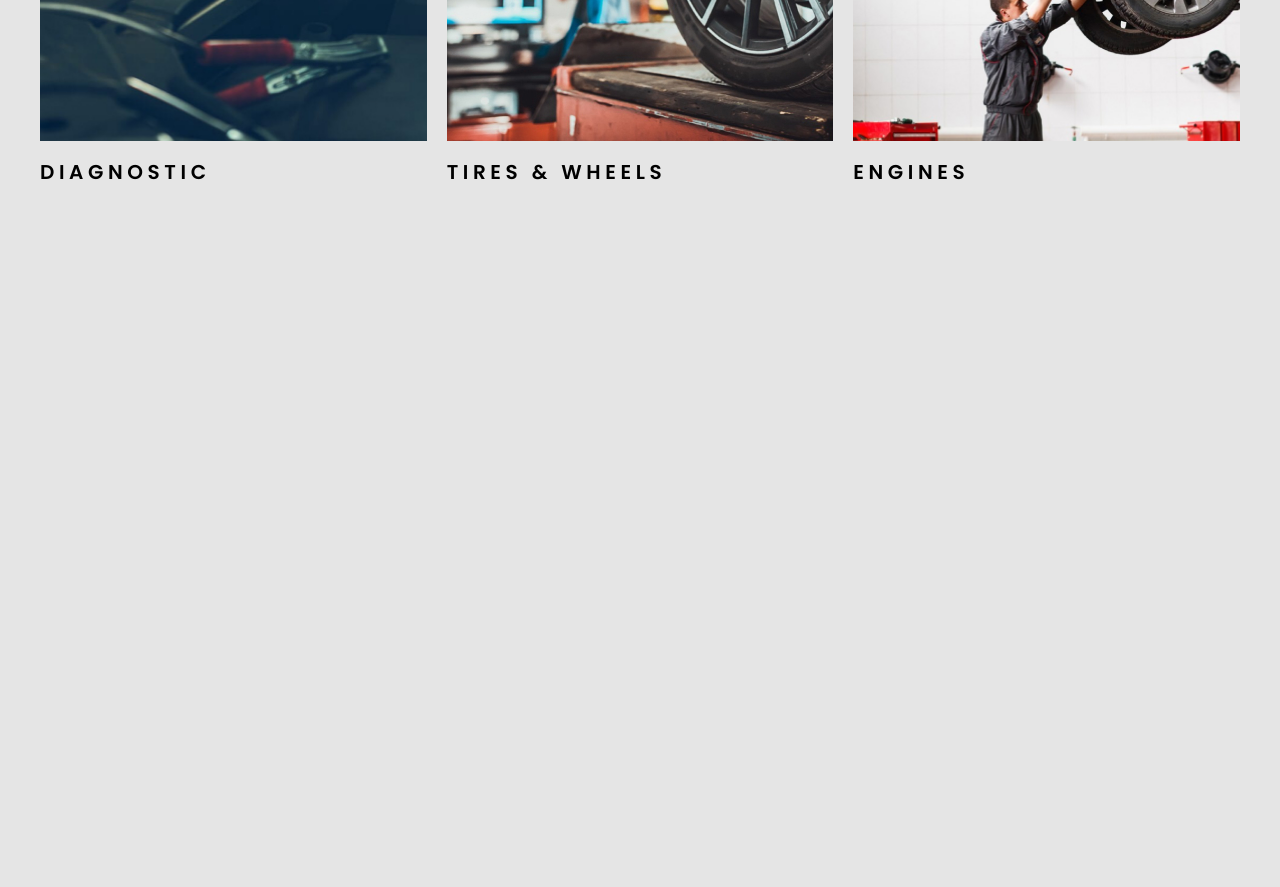
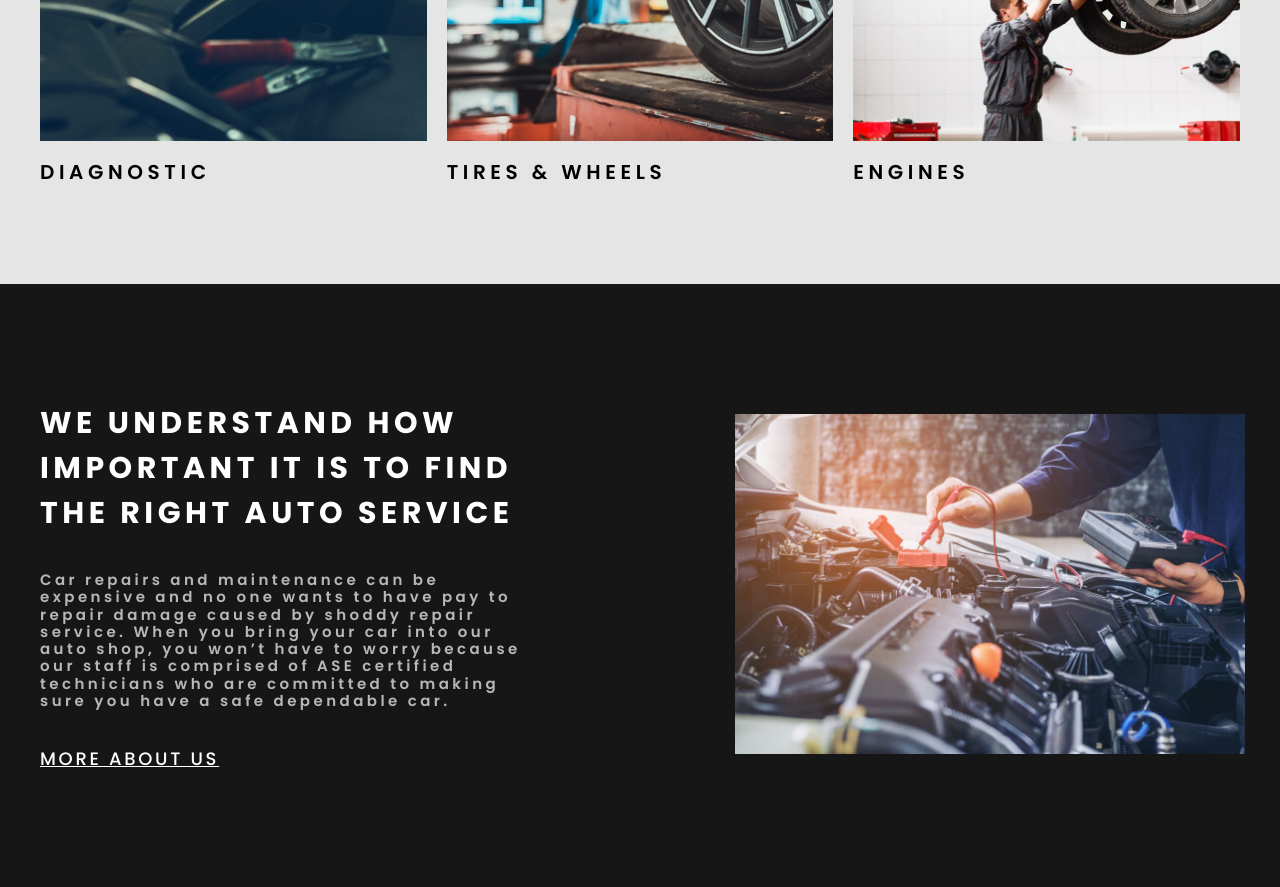
Before and after one commit to VladPalaev/shop_cars, a plain HTML site: page index.html in a window 1280 px wide. Shown: the part 1442-2329 px from the top of the page. Before the commit the page ends 2000 px from the top, so only its background shows below. Drawn offline with Linux system fonts and the light colour scheme.

Commit message:
feat: complited section About

```diff
--- a/assets/css/style.css
+++ b/assets/css/style.css
@@ -339,3 +339,47 @@ body {
 }
 
 /* /end services */
+
+/* /start about */
+.about {
+	padding: 117px 0;
+	background-color: #171616;
+}
+
+.about__wrapper {
+	display: flex;
+	justify-content: space-between;
+	align-items: center;
+}
+
+.about__block {
+	max-width: 505px;
+}
+
+.about__text {
+	margin: 35px 0 40px;
+	font-weight: 600;
+	color: var(--clr-gray);
+	letter-spacing: 0.23em;
+}
+
+.about__link {
+	font-weight: 500;
+	font-size: 18px;
+	color: var(--clr-white);
+	text-transform: uppercase;
+	letter-spacing: 0.15em;
+}
+
+.about__link:hover {
+	text-decoration: none;
+}
+
+.about__img {
+	height: 340px;
+}
+.text-white {
+	color: var(--clr-white);
+}
+
+/* /end about */
--- a/index.html
+++ b/index.html
@@ -24,7 +24,7 @@
 			<nav class="nav">
 				<a href="#" class="nav__link active">Main</a>
 				<a href="#services" class="nav__link">Our services</a>
-				<a href="#" class="nav__link">About</a>
+				<a href="#about" class="nav__link">About</a>
 				<a href="#" class="nav__link">Contacts</a>
 			</nav>
 			<!-- /nav  -->
@@ -174,6 +174,25 @@
 	<!-- /container -->
 </section>
 
+<section class="about section" id="about">
+	<div class="container">
+		<div class="about__wrapper">
+			<div class="about__block">
+				<div class="block__title text-white">WE UNDERSTAND HOW IMPORTANT IT IS TO FIND THE RIGHT AUTO SERVICE</div>
+				<p class="about__text">Car repairs and maintenance can be expensive and no one wants to have pay to repair damage caused by shoddy repair service. When you bring your car into our auto shop, you won’t have to worry because our staff is comprised of ASE certified technicians who are committed to making sure you have a safe dependable car.
+				</p>
+				<a href="" class="about__link">MORE ABOUT US</a>
+			</div>
+			<!-- /about__block -->
+			<div class="about__block">
+				<img src="assets/img/about-us.jpg" class="about__img" alt="about-us">
+			</div>
+		</div>
+		<!-- /about__wrapper -->
+	</div>
+	<!-- /container -->
+</section>
+
 <script src="main.js"></script>
 </body>
 </html>
```
Also changed, not shown: assets/img/about-us.jpg (added).
